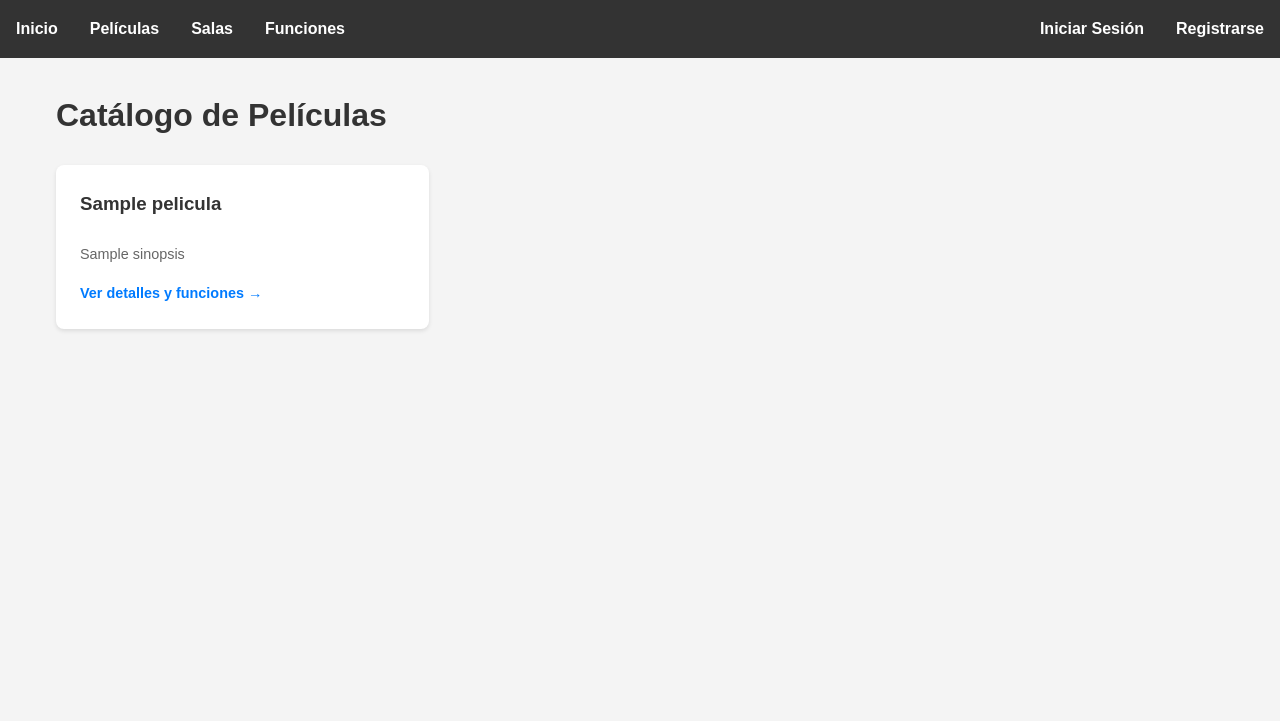
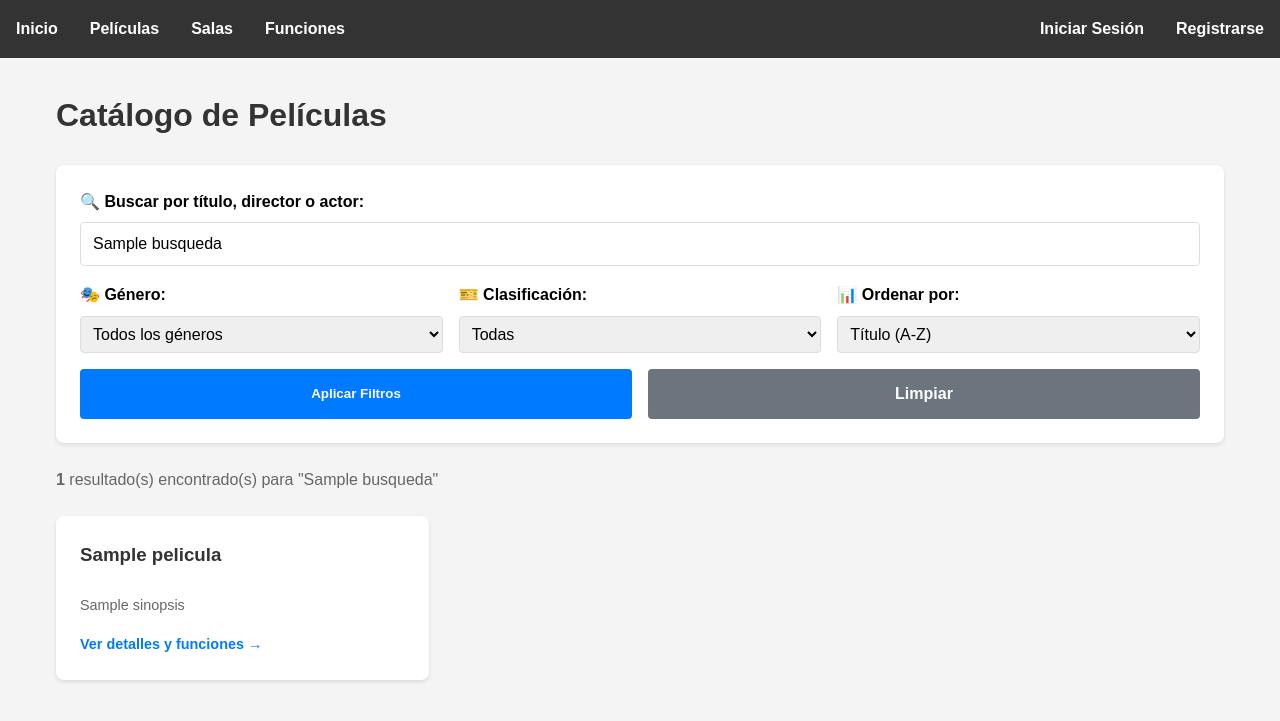
Before and after one commit to TomasFernandez01/CINE-DJANGO, a Django app: template peliculas/templates/peliculas/lista_pelis.html in a window 1280 px wide. Shown: the top 721 px of the page. Run offline with Django 3.2, Linux system fonts and the light colour scheme; the template is opened without the code that fills it: most values are stand-ins (such as "Sample title", 1, 10 or a date in 2020).

Commit message:
Mejora de busqueda para peliculas todavia no se añadieron imagenes al admin para subir pero el campo existe

```diff
--- a/peliculas/models.py
+++ b/peliculas/models.py
@@ -40,7 +40,7 @@ class Pelicula(models.Model):
     fecha_estreno = models.DateField(blank=True, null=True)
 
     # Imagen (opcional - requiere Pillow)
-    # poster = models.ImageField(upload_to='posters/', blank=True, null=True)
+    poster = models.ImageField(upload_to='posters/', blank=True, null=True)
 
     def __str__(self):
         return self.titulo
--- a/peliculas/templates/peliculas/lista_pelis.html
+++ b/peliculas/templates/peliculas/lista_pelis.html
@@ -4,6 +4,101 @@
 
 {% block contenido %}
 <h1>Catálogo de Películas</h1>
+
+<!-- Barra de Búsqueda y Filtros -->
+<div style="background-color: white; padding: 1.5rem; border-radius: 8px; box-shadow: 0 2px 4px rgba(0,0,0,0.1); margin-top: 1.5rem; margin-bottom: 1.5rem;">
+    <form method="get" action="{% url 'peliculas:lista_peliculas' %}">
+        <!-- Búsqueda -->
+        <div style="margin-bottom: 1rem;">
+            <label for="buscar" style="display: block; margin-bottom: 0.5rem; font-weight: bold;">
+                🔍 Buscar por título, director o actor:
+            </label>
+            <input
+                type="text"
+                id="buscar"
+                name="buscar"
+                value="{{ busqueda }}"
+                placeholder="Ej: Matrix, Tarantino, Tom Hanks..."
+                style="width: 100%; padding: 0.75rem; border: 1px solid #ddd; border-radius: 4px; font-size: 1rem;"
+            >
+        </div>
+
+        <!-- Filtros en una fila -->
+        <div style="display: grid; grid-template-columns: repeat(auto-fit, minmax(200px, 1fr)); gap: 1rem; margin-bottom: 1rem;">
+            <!-- Filtro Género -->
+            <div>
+                <label for="genero" style="display: block; margin-bottom: 0.5rem; font-weight: bold;">
+                    🎭 Género:
+                </label>
+                <select
+                    id="genero"
+                    name="genero"
+                    style="width: 100%; padding: 0.5rem; border: 1px solid #ddd; border-radius: 4px; font-size: 1rem;"
+                >
+                    <option value="">Todos los géneros</option>
+                    {% for valor, nombre in generos_disponibles %}
+                        <option value="{{ valor }}" {% if genero_seleccionado == valor %}selected{% endif %}>
+                            {{ nombre }}
+                        </option>
+                    {% endfor %}
+                </select>
+            </div>
+
+            <!-- Filtro Clasificación -->
+            <div>
+                <label for="clasificacion" style="display: block; margin-bottom: 0.5rem; font-weight: bold;">
+                    🎫 Clasificación:
+                </label>
+                <select
+                    id="clasificacion"
+                    name="clasificacion"
+                    style="width: 100%; padding: 0.5rem; border: 1px solid #ddd; border-radius: 4px; font-size: 1rem;"
+                >
+                    <option value="">Todas</option>
+                    {% for valor, nombre in clasificaciones_disponibles %}
+                        <option value="{{ valor }}" {% if clasificacion_seleccionada == valor %}selected{% endif %}>
+                            {{ valor }}
+                        </option>
+                    {% endfor %}
+                </select>
+            </div>
+
+            <!-- Orden -->
+            <div>
+                <label for="orden" style="display: block; margin-bottom: 0.5rem; font-weight: bold;">
+                    📊 Ordenar por:
+                </label>
+                <select
+                    id="orden"
+                    name="orden"
+                    style="width: 100%; padding: 0.5rem; border: 1px solid #ddd; border-radius: 4px; font-size: 1rem;"
+                >
+                    <option value="titulo" {% if orden_seleccionado == 'titulo' %}selected{% endif %}>Título (A-Z)</option>
+                    <option value="año" {% if orden_seleccionado == 'año' %}selected{% endif %}>Año (Nuevas primero)</option>
+                    <option value="genero" {% if orden_seleccionado == 'genero' %}selected{% endif %}>Género</option>
+                </select>
+            </div>
+        </div>
+
+        <!-- Botones -->
+        <div style="display: flex; gap: 1rem;">
+            <button type="submit" style="flex: 1; padding: 0.75rem; background-color: #007bff; color: white; border: none; border-radius: 4px; font-weight: bold; cursor: pointer;">
+                Aplicar Filtros
+            </button>
+            <a href="{% url 'peliculas:lista_peliculas' %}" style="flex: 1; padding: 0.75rem; background-color: #6c757d; color: white; border-radius: 4px; text-align: center; text-decoration: none; font-weight: bold;">
+                Limpiar
+            </a>
+        </div>
+    </form>
+</div>
+
+<!-- Resultados -->
+{% if busqueda or genero_seleccionado or clasificacion_seleccionada %}
+    <p style="color: #666; margin-bottom: 1rem;">
+        <strong>{{ total_resultados }}</strong> resultado(s) encontrado(s)
+        {% if busqueda %}para "{{ busqueda }}"{% endif %}
+    </p>
+{% endif %}
 
 {% if peliculas %}
     <div style="display: grid; grid-template-columns: repeat(auto-fill, minmax(300px, 1fr)); gap: 1.5rem; margin-top: 1.5rem;">
@@ -46,8 +141,22 @@
         {% endfor %}
     </div>
 {% else %}
-    <p style="background-color: #fff3cd; padding: 1rem; border-radius: 4px; border-left: 4px solid #ffc107;">
-        No hay películas en cartelera en este momento.
-    </p>
+    <div style="background-color: #fff3cd; padding: 1.5rem; border-radius: 4px; border-left: 4px solid #ffc107;">
+        <p style="margin: 0; color: #856404;">
+            <strong>No se encontraron películas</strong>
+            {% if busqueda or genero_seleccionado or clasificacion_seleccionada %}
+                con los filtros aplicados.
+            {% else %}
+                en cartelera en este momento.
+            {% endif %}
+        </p>
+        {% if busqueda or genero_seleccionado or clasificacion_seleccionada %}
+            <p style="margin: 0.5rem 0 0 0;">
+                <a href="{% url 'peliculas:lista_peliculas' %}" style="color: #007bff; font-weight: bold;">
+                    Ver todas las películas
+                </a>
+            </p>
+        {% endif %}
+    </div>
 {% endif %}
 {% endblock %}
```
Also changed, not shown: peliculas/views.py (+56 -14 lines), salas/views.py (+63 -2 lines), peliculas/migrations/0003_pelicula_poster.py (added).
